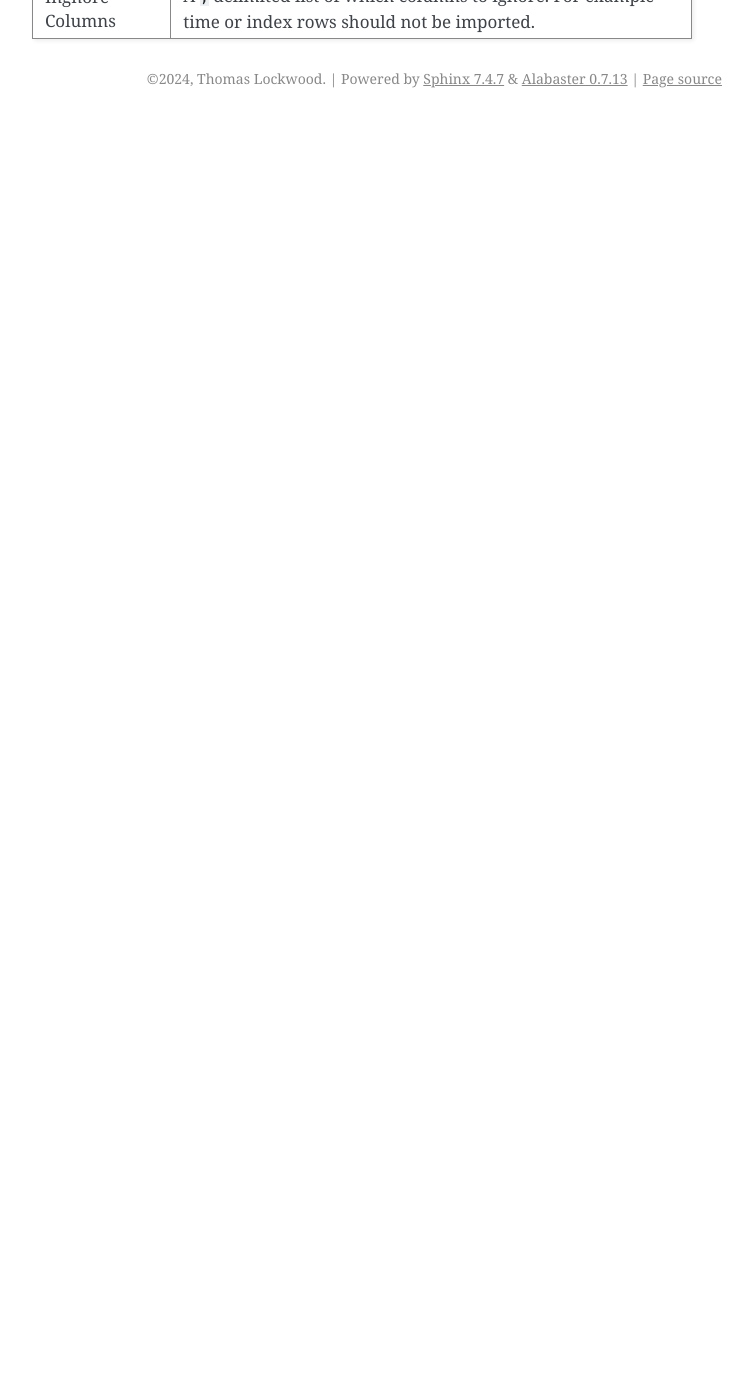
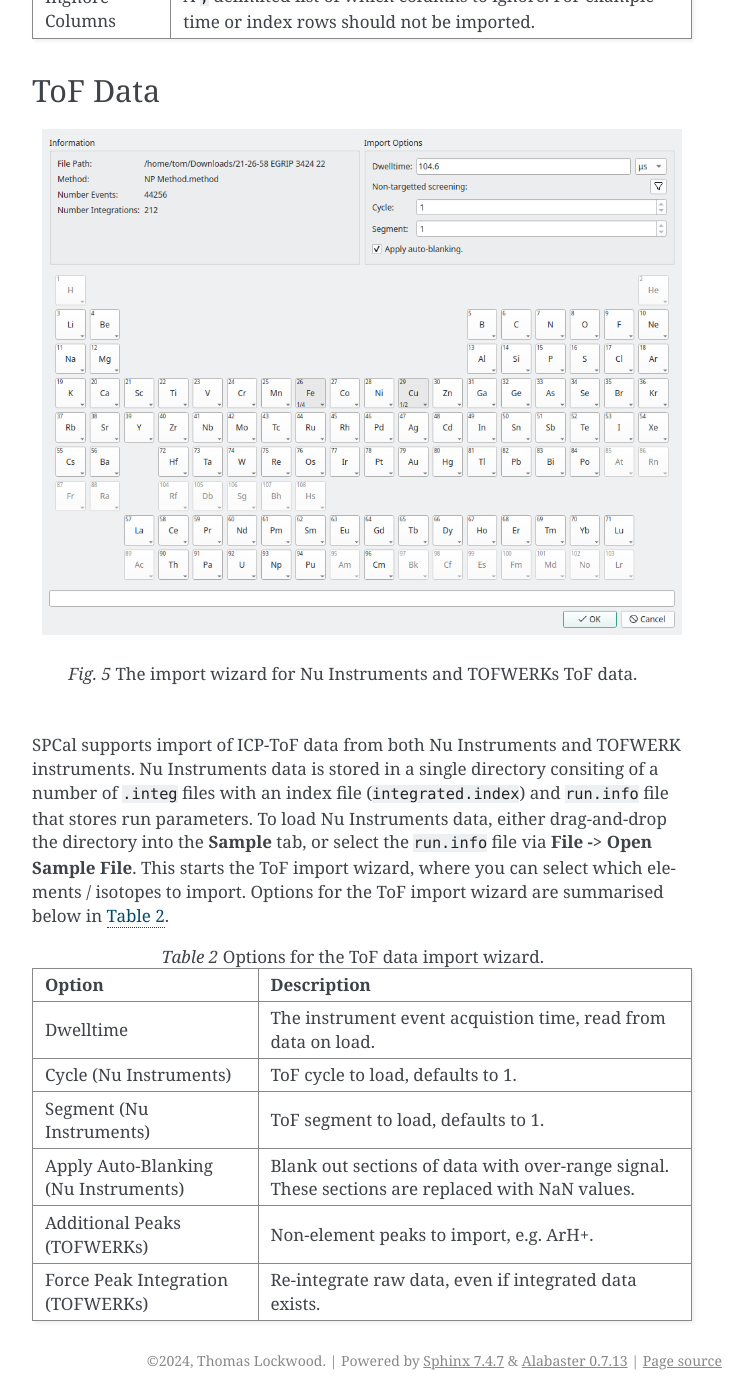
Before and after one commit to djdt/spcal, a Sphinx documentation site: the page built from docs/source/tutorial.rst, in a window 1280 px wide and 1400 px high, scrolled down 1447 px. Shown: the whole window, without its empty margins (388-1141 px from the left). Built offline with Sphinx 7.4.7, drawn with Linux system fonts in a browser that asks for light colours; before the commit the page ends 1565 px from its top, so only the background shows below that; some of the changed text lies outside the part shown.

Commit message:
add tof importer

```diff
--- a/docs/source/tutorial.rst
+++ b/docs/source/tutorial.rst
@@ -19,7 +19,7 @@ Text files
    The import wizard for delimited text files.
 
 Opening a text file will start the text import wizard. This wizard allows you to select which columns in the file to import and skip any non-data rows.
-The wizard will attempt to guess the correct options when the file is loaded, A description of each option is shown in :numref:`tabtextoptions`.
+The wizard will attempt to guess the correct options when the file is loaded, a description of each option is shown in :numref:`tabtextoptions`.
 
 .. _tabtextoptions:
 .. list-table:: Options for the text import wizard.
@@ -37,3 +37,38 @@ The wizard will attempt to guess the correct options when the file is loaded, A
       - Skips the first *x* rows of the file (the header). The first non-skipped row should be the column names.
     * - Ingnore Columns
       - A ``;`` delimited list of which columns to ignore. For example time or index rows should not be imported.
+
+
+ToF Data
+--------
+
+.. figure:: images/tutorial_data_tof_importer.png
+   :width: 640px
+   :align: center
+
+   The import wizard for Nu Instruments and TOFWERKs ToF data.
+
+
+SPCal supports import of ICP-ToF data from both Nu Instruments and TOFWERK instruments.
+Nu Instruments data is stored in a single directory consiting of a number of ``.integ`` files with an index file (``integrated.index``) and  ``run.info`` file that stores run parameters.
+To load Nu Instruments data, either drag-and-drop the directory into the **Sample** tab, or select the ``run.info`` file via **File -> Open Sample File**.
+This starts the ToF import wizard, where you can select which elements / isotopes to import. Options for the ToF import wizard are summarised below in :numref:`tabtofoptions`.
+
+.. _tabtofoptions:
+.. list-table:: Options for the ToF data import wizard.
+    :header-rows: 1
+
+    * - Option
+      - Description
+    * - Dwelltime
+      - The instrument event acquistion time, read from data on load.
+    * - Cycle (Nu Instruments)
+      - ToF cycle to load, defaults to 1.
+    * - Segment (Nu Instruments)
+      - ToF segment to load, defaults to 1.
+    * - Apply Auto-Blanking (Nu Instruments)
+      - Blank out sections of data with over-range signal. These sections are replaced with NaN values.
+    * - Additional Peaks (TOFWERKs)
+      - Non-element peaks to import, e.g. ArH+.
+    * - Force Peak Integration (TOFWERKs)
+      - Re-integrate raw data, even if integrated data exists.
```
Also changed, not shown: other parts of docs/source/tutorial.rst (+1 -1 lines), docs/source/images/tutorial_data_tof_importer.png (added).
